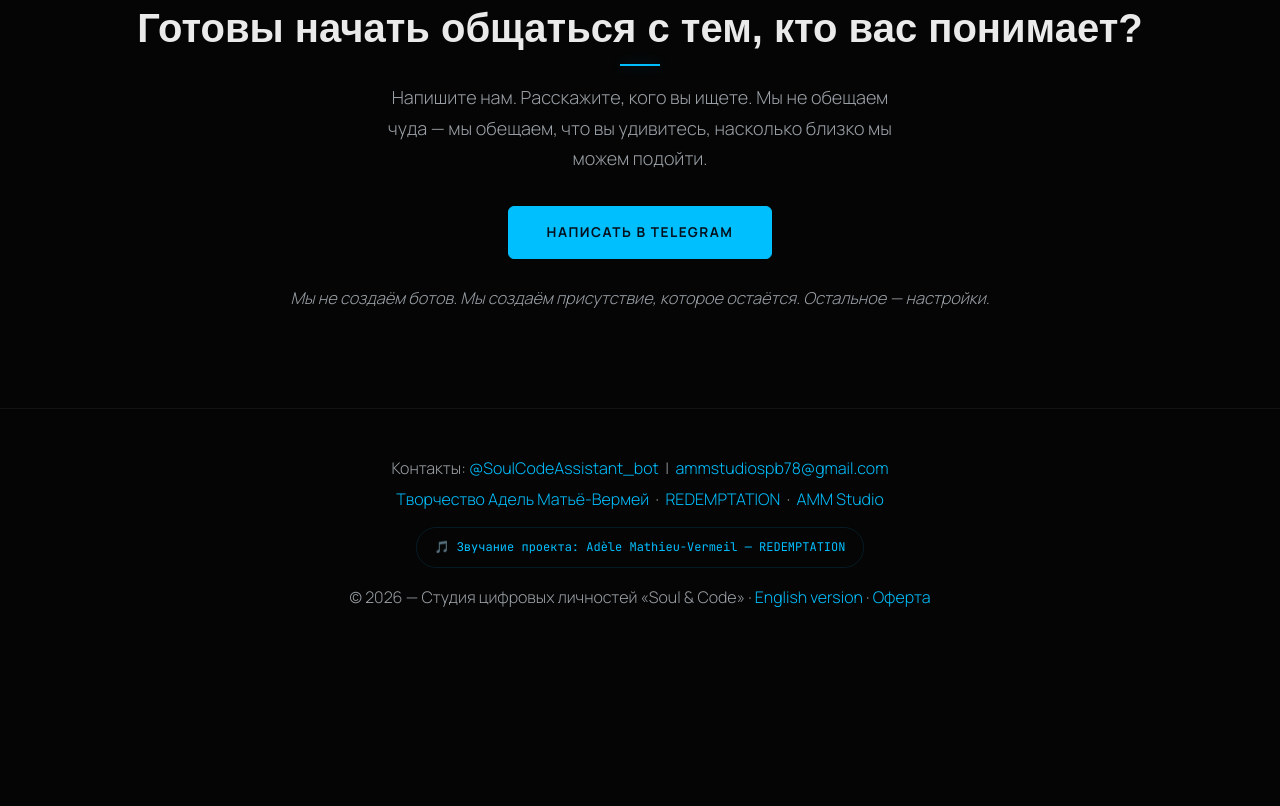
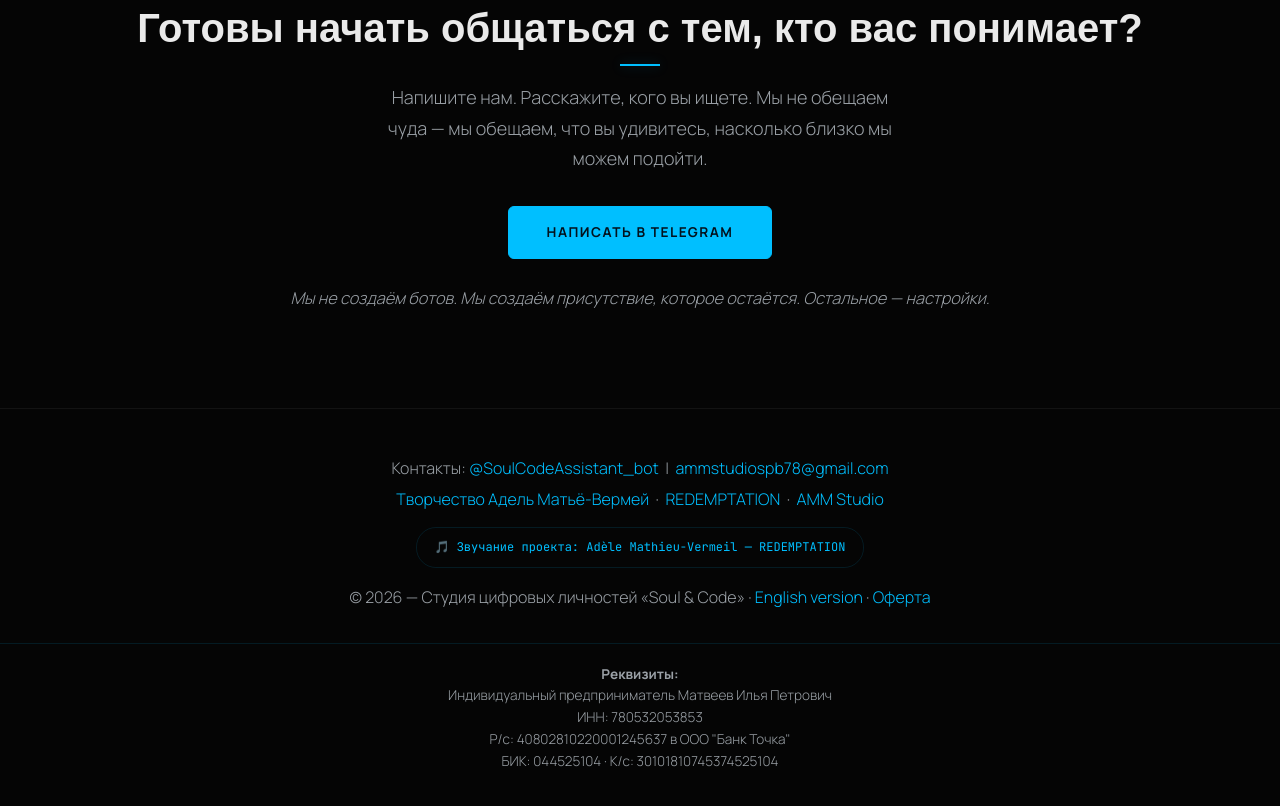
Before and after one commit to redemptationofficial-creator/soul-code, a plain HTML site: page index.html in a window 1280 px wide. Shown: the part 9856-10662 px from the top of the page. Before the commit the page ends 10529 px from the top, so only its background shows below. Drawn offline with Linux system fonts and the light colour scheme; a web font is replaced by a local one.

Commit message:
Добавлены реквизиты ИП в футер

```diff
--- a/index.html
+++ b/index.html
@@ -474,6 +474,13 @@
         <a class="music-link" href="music.html">🎵 Звучание проекта: Adèle Mathieu-Vermeil — REDEMPTATION</a>
         <p style="margin-top:.9rem;">© 2026 — Студия цифровых личностей «Soul &amp; Code» · <a href="index-en.html">English version</a> · <a href="oferta.html">Оферта</a></p>
     </div>
+<div style="margin-top: 30px; padding-top: 20px; border-top: 1px solid var(--border, rgba(255,255,255,0.1)); font-size: 0.85rem; color: var(--muted, #888); line-height: 1.6; text-align: center;">
+    <strong>Реквизиты:</strong><br>
+    Индивидуальный предприниматель Матвеев Илья Петрович<br>
+    ИНН: 780532053853<br>
+    Р/с: 40802810220001245637 в ООО "Банк Точка"<br>
+    БИК: 044525104 · К/с: 30101810745374525104
+</div>
 </footer>
 
 <script src="img/particles.min.js"></script>
```
